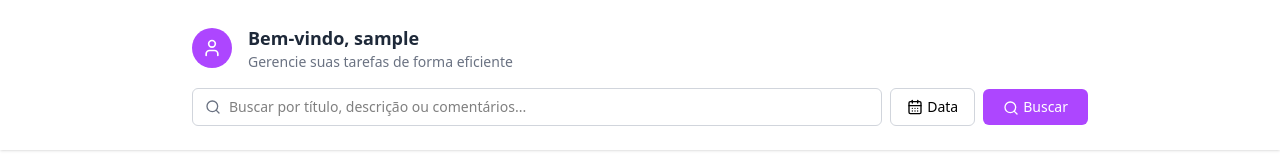
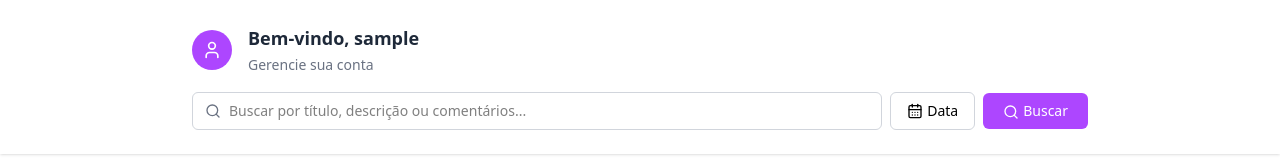
Before and after one commit to RonaldoLPFilho/F-Tasks, a React (Vite) app: page /tasks in a window 1280 px wide. Shown: the top 160 px of the page. Built offline with nearby package versions, Linux system fonts and the light colour scheme; no server answers; sample sign-in values are in the browser's storage.

Commit message:
adjust layout

```diff
--- a/src/layout/Header.tsx
+++ b/src/layout/Header.tsx
@@ -16,7 +16,7 @@ export function Header() {
           </div>
           <div>
             <h2 className="text-lg font-semibold text-gray-800">Bem-vindo, {username}</h2>
-            <p className="text-sm text-gray-500">Gerencie suas tarefas de forma eficiente</p>
+            <a className="text-sm text-gray-500 hover:text-blue-700 cursor-pointer" onClick={()=> navigate("/categories")}>Gerencie sua conta</a>
           </div>
         </div>
 
```
